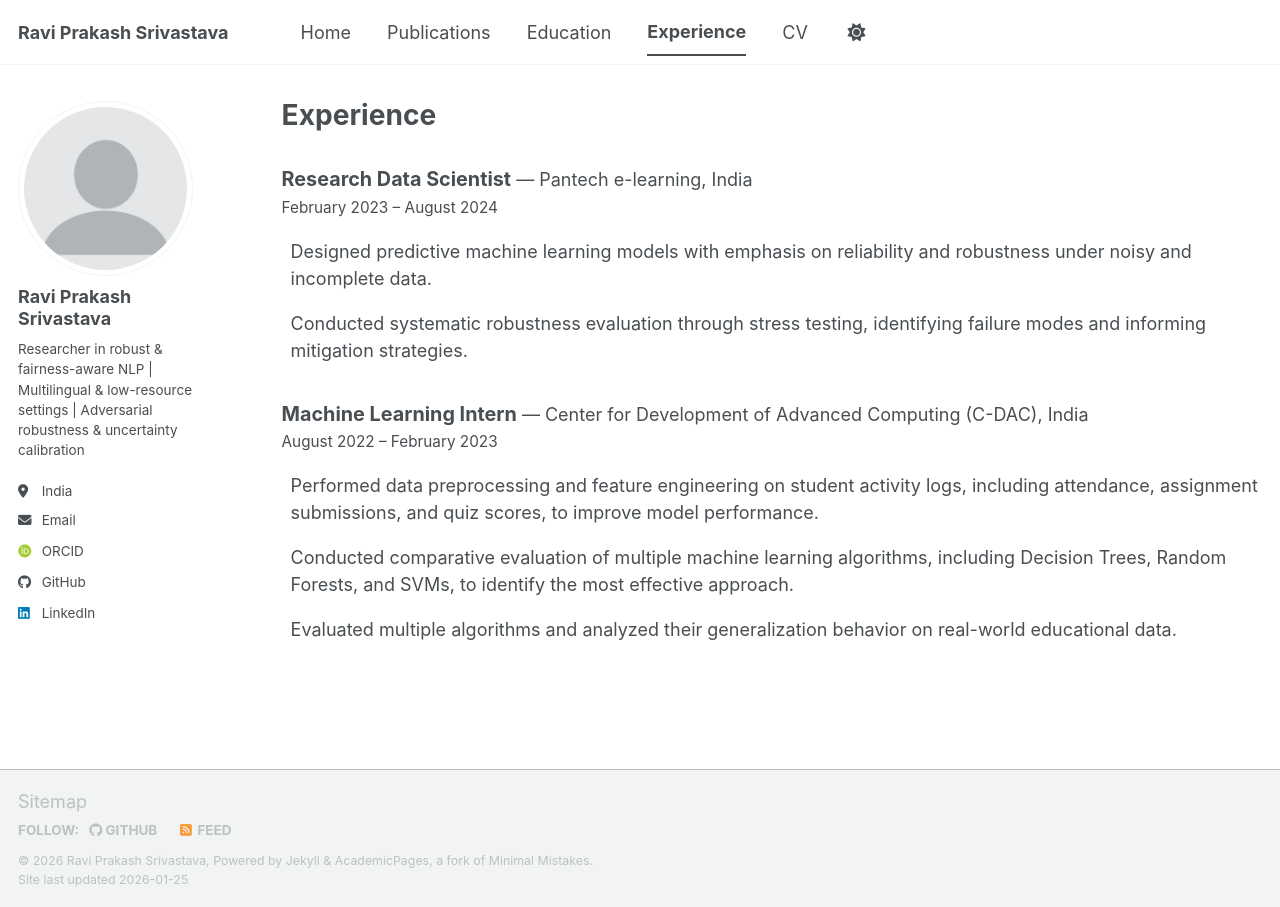
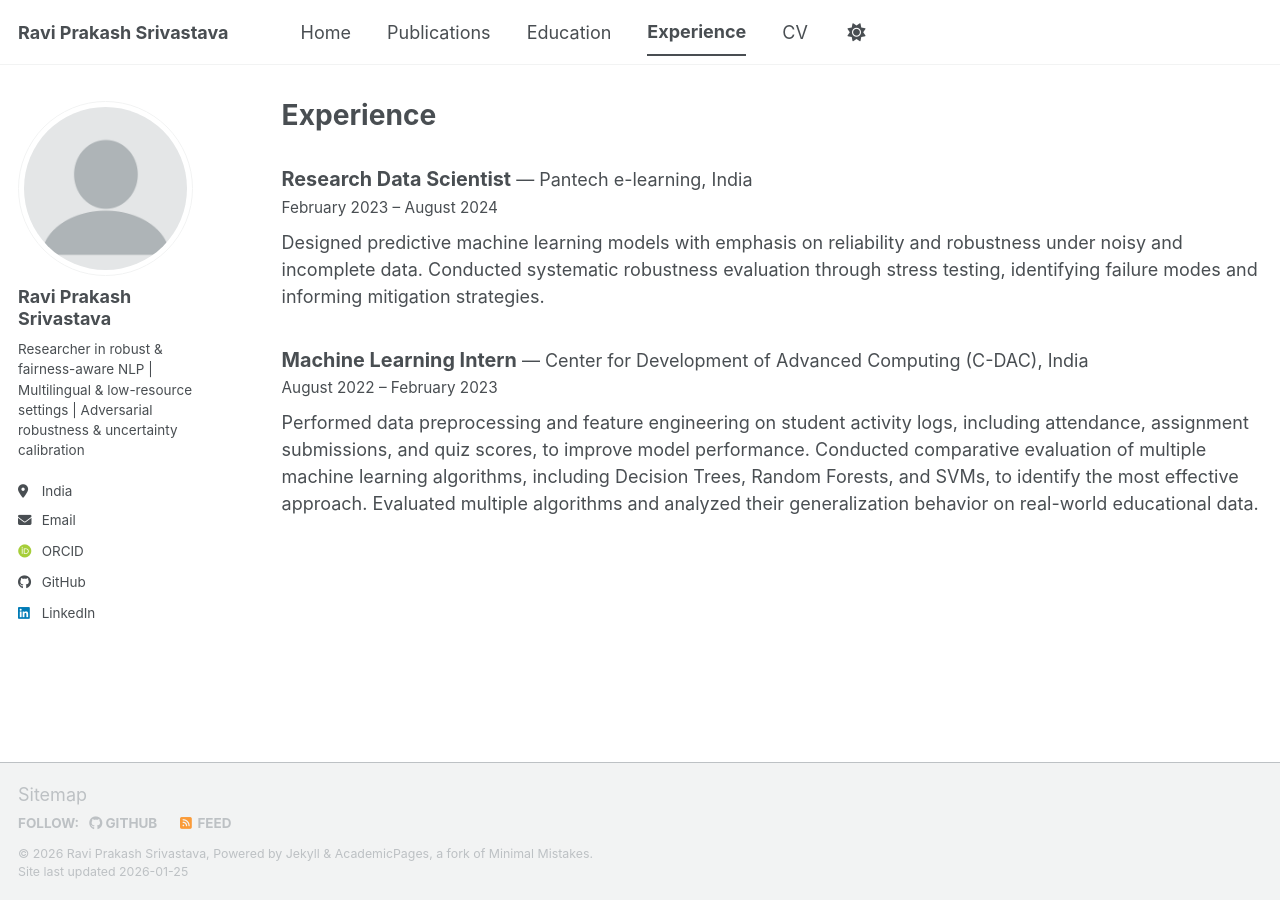
Before and after one commit to t36512401-hue/t36512401-hue.github.io, a Jekyll site: the page built from Experience.md, in a window 1280 px wide. Built offline with Jekyll 4.4.1, drawn with Linux system fonts in a browser that asks for light colours; some web fonts are replaced; a script bundle is joined from its source files by our own code; library files that are not in the unit come from our copies.

Commit message:
Update Experience.md

```diff
--- a/Experience.md
+++ b/Experience.md
@@ -4,7 +4,7 @@ title: "Experience"
 permalink: /experience/
 author_profile: true
 ---
-<div style="margin-top:2rem;"> <!-- more noticeable space below the title -->
+<div style="margin-top:2rem;"> <!-- noticeable space below the title -->
 
 <ul style="list-style:none; padding-left:0;">
 
@@ -14,10 +14,9 @@ author_profile: true
     <div style="font-size:0.85rem; color:var(--color-fg-muted); margin-top:0.1rem;">
       February 2023 – August 2024
     </div>
-    <div style="margin-top:0.5rem; padding-left:0.5rem;">
-      <p style="margin-bottom:0.5rem;">Designed predictive machine learning models with emphasis on reliability and robustness under noisy and incomplete data.</p>
-      <p style="margin-bottom:0.5rem;">Conducted systematic robustness evaluation through stress testing, identifying failure modes and informing mitigation strategies.</p>
-    </div>
+    <p style="margin-top:0.5rem; line-height:1.5;">
+      Designed predictive machine learning models with emphasis on reliability and robustness under noisy and incomplete data. Conducted systematic robustness evaluation through stress testing, identifying failure modes and informing mitigation strategies.
+    </p>
   </li>
 
   <!-- Machine Learning Intern -->
@@ -26,11 +25,9 @@ author_profile: true
     <div style="font-size:0.85rem; color:var(--color-fg-muted); margin-top:0.1rem;">
       August 2022 – February 2023
     </div>
-    <div style="margin-top:0.5rem; padding-left:0.5rem;">
-      <p style="margin-bottom:0.5rem;">Performed data preprocessing and feature engineering on student activity logs, including attendance, assignment submissions, and quiz scores, to improve model performance.</p>
-      <p style="margin-bottom:0.5rem;">Conducted comparative evaluation of multiple machine learning algorithms, including Decision Trees, Random Forests, and SVMs, to identify the most effective approach.</p>
-      <p style="margin-bottom:0.5rem;">Evaluated multiple algorithms and analyzed their generalization behavior on real-world educational data.</p>
-    </div>
+    <p style="margin-top:0.5rem; line-height:1.5;">
+      Performed data preprocessing and feature engineering on student activity logs, including attendance, assignment submissions, and quiz scores, to improve model performance. Conducted comparative evaluation of multiple machine learning algorithms, including Decision Trees, Random Forests, and SVMs, to identify the most effective approach. Evaluated multiple algorithms and analyzed their generalization behavior on real-world educational data.
+    </p>
   </li>
 
 </ul>
```
